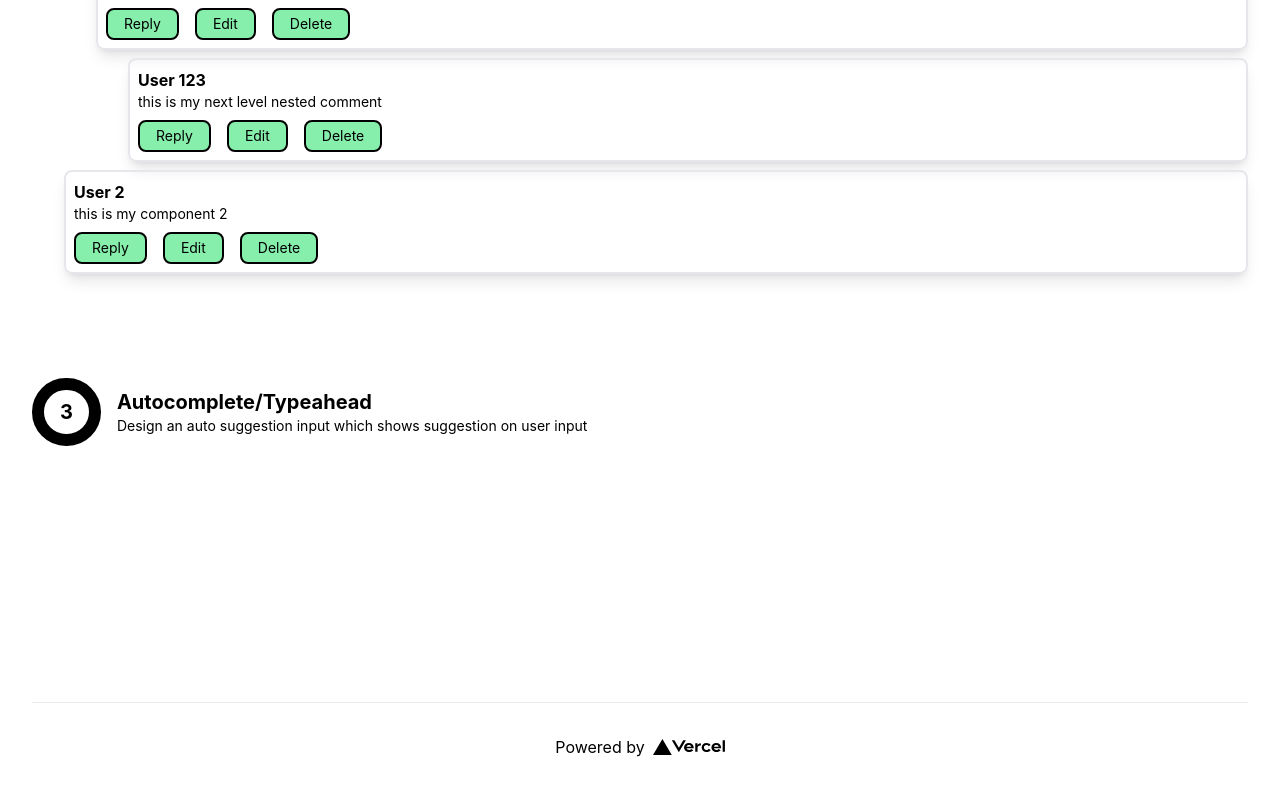
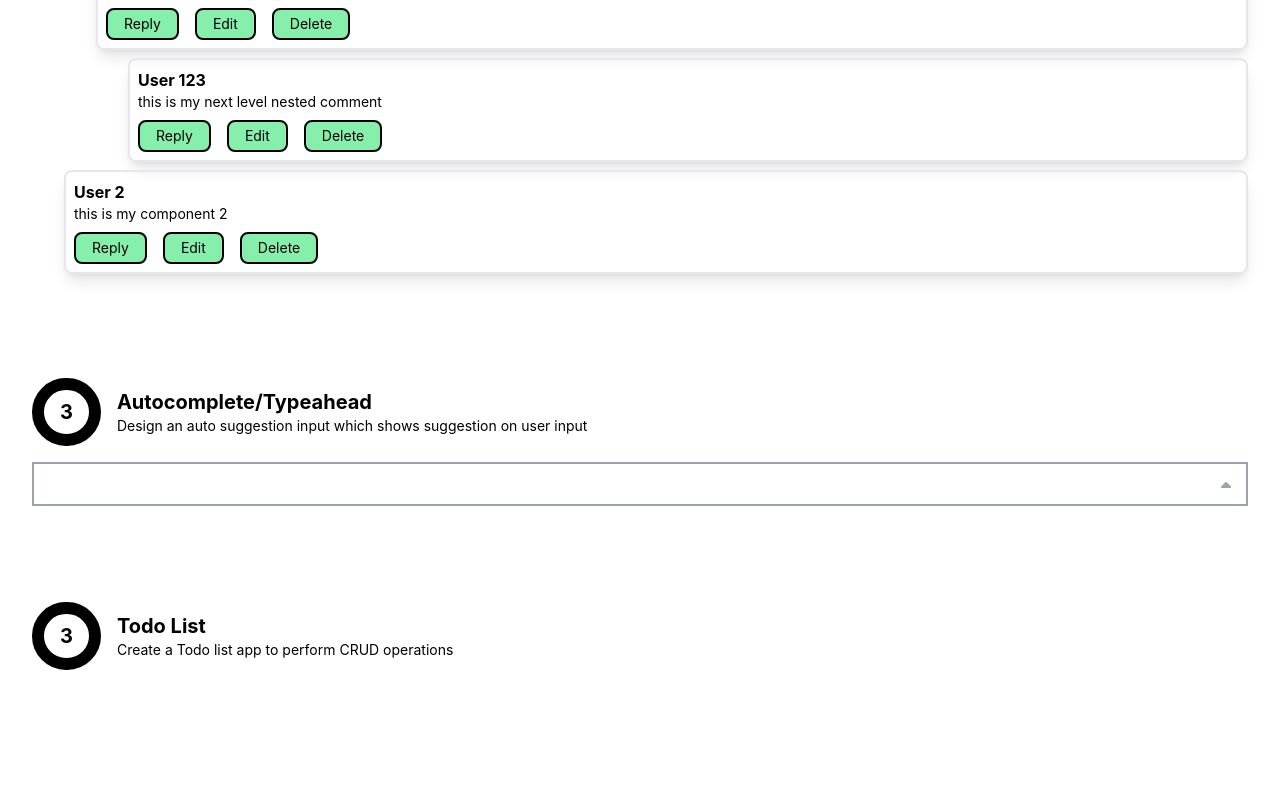
Before and after one commit to thanhtdiep/frontend-coding-challenges, a Next.js app: page / in a window 1280 px wide. Shown: the part 746-1540 px from the top of the page. Built offline with nearby package versions, Linux system fonts and the light colour scheme.

Commit message:
[SOLUTION] Completed solution for challenge 3

```diff
--- a/components/Autocomplete.tsx
+++ b/components/Autocomplete.tsx
@@ -1,8 +1,124 @@
-import React, {FC} from 'react'
+import React, { FC } from 'react'
+import { FontAwesomeIcon as Icon } from '@fortawesome/react-fontawesome'
+import { faCaretUp, faCaretDown } from '@fortawesome/free-solid-svg-icons'
 
-const Autocomplete = () => {
+interface Props {
+    suggestions: string[]
+}
 
+interface Input {
+    value: string,
+    activeSug: number,
+    filteredSug: string[],
+    show: boolean
+}
 
+const Autocomplete: FC<Props> = ({ suggestions }) => {
+    const [input, setInput] = React.useState<Input>({
+        value: '',
+        activeSug: 0,
+        filteredSug: [],
+        show: false
+    });
+
+    const onChange = (e: React.ChangeEvent<HTMLInputElement>) => {
+        const newInput = e.currentTarget.value;
+        // filtered suggestion based on input
+        const filteredSug = suggestions.filter((sug) =>
+            sug.toLowerCase().indexOf(newInput.toLowerCase()) > -1)
+
+        // update state
+        setInput(prev => ({
+            ...prev,
+            value: newInput,
+            activeSug: 0,
+            show: newInput ? true : false,
+            filteredSug
+        }))
+    }
+
+    const onClick = (e: React.MouseEvent<HTMLLIElement>) => {
+        const newValue = e.currentTarget.innerText;
+        if (newValue) {
+            setInput(prev => ({
+                ...prev,
+                value: newValue,
+                activeSug: 0,
+                show: false,
+                filteredSug: []
+            }))
+        }
+    }
+
+    const onKeyDown = (e: React.KeyboardEvent<HTMLInputElement>) => {
+        if (e.defaultPrevented) {
+            return;
+        }
+
+        switch (e.code) {
+            case "Enter":
+                setInput(prev => ({
+                    ...prev,
+                    activeSug: 0,
+                    show: false,
+                    value: input.filteredSug[input.activeSug]
+                }))
+                break;
+            case "ArrowUp":
+                if (!input?.activeSug) return;
+                setInput(prev => ({
+                    ...prev,
+                    activeSug: prev?.activeSug - 1
+                }))
+                break;
+            case "ArrowDown":
+                if (input.activeSug - 1 === input.filteredSug.length) return;
+                setInput(prev => ({
+                    ...prev,
+                    activeSug: prev.activeSug + 1
+                }))
+                break;
+        }
+    }
+
+    return (
+        <>
+            <div className='flex flex-row'>
+                <input
+                    type="text"
+                    onChange={onChange}
+                    onKeyDown={onKeyDown}
+                    value={input.value}
+                    className='flex flex-1 border-2 border-gray-400 p-2 focus:outline-none'
+                />
+                <div className='absolute right-12 mt-3'>
+                    {input.show ?
+                        <Icon icon={faCaretDown} className='w-3 text-gray-400' />
+                        :
+                        <Icon icon={faCaretUp} className='w-3 text-gray-400' />
+                    }
+                </div>
+            </div>
+            {input.show && input.value ?
+                input.filteredSug.length ?
+                    <ul className='flex flex-1 flex-col border-2 border-t-0 border-gray-400 list-none mt-0 overflow-y-auto pl-0'>
+                        {input.filteredSug.map((s, idx) => (
+                            <li key={idx} className={`${idx == input.activeSug ? 'bg-gray-400' : 'bg-white'} text-black p-[.5rem] cursor-pointer hover:bg-gray-400`}
+                                onClick={onClick}
+                            >
+                                {s}
+                            </li>
+                        ))}
+                    </ul>
+                    :
+                    <div className='p-[.5rem] bg-gray-400'>
+                        No suggestions!
+                    </div>
+                :
+                null
+            }
+        </>
+    )
 }
 
 export default Autocomplete;
--- a/pages/index.tsx
+++ b/pages/index.tsx
@@ -2,6 +2,7 @@ import Head from 'next/head'
 import Image from 'next/image'
 import styles from '../styles/Home.module.css'
 import Rating from '../components/Rating';
+import Autocomplete from '../components/Autocomplete';
 import Comment from '../components/Comment';
 import React from 'react';
 import Section from '../components/layout/Section'
@@ -46,12 +47,21 @@ export default function Home() {
           heading='Autocomplete/Typeahead'
           description='Design an auto suggestion input which shows suggestion on user input'
         >
-
+          <div className='flex flex-col flex-1 max-h-[12rem] mt-[1rem]'>
+            <Autocomplete suggestions={DATA.suggestions} />
+          </div>
+        </Section>
+        {/* Todo List */}
+        <Section
+          numbering='3'
+          heading='Todo List'
+          description='Create a Todo list app to perform CRUD operations'
+        >
 
         </Section>
       </main>
 
-      <footer className={styles.footer}>
+      {/* <footer className={styles.footer}>
         <a
           href="https://vercel.com?utm_source=create-next-app&utm_medium=default-template&utm_campaign=create-next-app"
           target="_blank"
@@ -62,7 +72,7 @@ export default function Home() {
             <Image src="/vercel.svg" alt="Vercel Logo" width={72} height={16} />
           </span>
         </a>
-      </footer>
+      </footer> */}
     </div>
   )
 }
```
